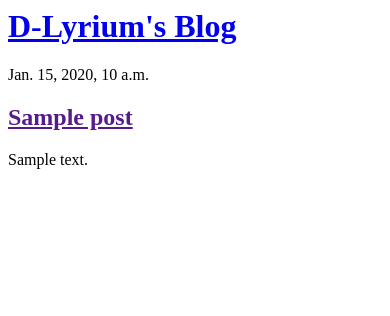
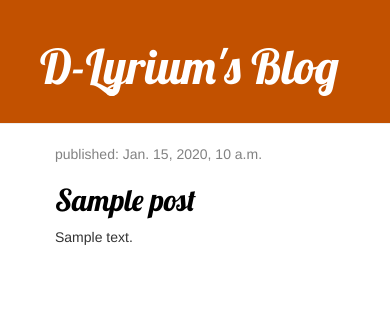
Before and after one commit to dlyrium/my-first-blog, a Django app: page / in a window 390 px wide. Shown: the top 316 px of the page. Run offline with Django 3.2, Linux system fonts and the light colour scheme; tables that the repository leaves empty hold one stand-in row (values such as "Sample post"); some libraries are stand-ins or nearby versions.

Commit message:
Added post_detail

```diff
--- /dev/null
+++ b/blog/static/css/blog.css
@@ -0,0 +1,46 @@
+.page-header {
+    background-color: #C25100;
+    margin-top: 0;
+    padding: 20px 20px 20px 40px;
+}
+
+.page-header h1, .page-header h1 a, .page-header h1 a:visited, .page-header h1 a:active {
+    color: #ffffff;
+    font-size: 36pt;
+    text-decoration: none;
+}
+
+.content {
+    margin-left: 40px;
+}
+
+h1, h2, h3, h4 {
+    font-family: 'Lobster', cursive;
+}
+
+.date {
+    color: #828282;
+}
+
+.save {
+    float: right;
+}
+
+.post-form textarea, .post-form input {
+    width: 100%;
+}
+
+.top-menu, .top-menu:hover, .top-menu:visited {
+    color: #ffffff;
+    float: right;
+    font-size: 26pt;
+    margin-right: 20px;
+}
+
+.post {
+    margin-bottom: 70px;
+}
+
+.post h2 a, .post h2 a:visited {
+    color: #000000;
+}
--- /dev/null
+++ b/blog/templates/blog/base.html
@@ -0,0 +1,28 @@
+{% load static %}
+<html>
+
+<head>
+
+    <title>D-Lyrium's Blog</title>
+    <link rel="stylesheet" href="//maxcdn.bootstrapcdn.com/bootstrap/3.2.0/css/bootstrap.min.css">
+    <link rel="stylesheet" href="//maxcdn.bootstrapcdn.com/bootstrap/3.2.0/css/bootstrap-theme.min.css">
+    <link href="//fonts.googleapis.com/css?family=Lobster&subset=latin,latin-ext" rel="stylesheet" type="text/css">
+    <link rel="stylesheet" href="{% static 'css/blog.css' %}">
+
+</head>
+
+<body>
+    <div class="page-header">
+        <h1><a href="/">D-Lyrium's Blog</a></h1>
+    </div>
+    <div class="content container">
+        <div class="row">
+            <div class="col-md-8">
+                {% block content %}
+                {% endblock %}
+            </div>
+        </div>
+    </div>
+</body>
+
+</html>
--- a/blog/templates/blog/post_list.html
+++ b/blog/templates/blog/post_list.html
@@ -1,23 +1,14 @@
-<html>
+{% extends 'blog/base.html' %}
+{% block content %}
 
-<head>
-    <title>D-Lyrium's Blog</title>
-</head>
+{% for post in posts %}
+<div class="post">
+    <div class="date">
+        <p>published: {{ post.published_date }}</p>
+    </div>
+    <h2><a href="{% url 'post_detail' pk=post.pk %}">{{ post.title }}</a></h2>
+    <p>{{ post.text|linebreaksbr }}</p>
+</div>
+{% endfor %}
 
-<body>
-    <div>
-        <h1><a href="/">D-Lyrium's Blog</a></h1>
-    </div>
-
-    {% for post in posts %}
-    <div>
-
-        <p>{{post.published_date}}</p>
-        <h2><a href="">{{post.title}}</h2></a>
-        <p>{{post.text|linebreaksbr}}</p>
-
-    </div>
-    {% endfor %}
-</body>
-
-</html>
+{% endblock %}
--- a/blog/urls.py
+++ b/blog/urls.py
@@ -3,4 +3,5 @@ from . import views
 
 urlpatterns = [
     path('', views.post_list, name='post_list'),
+    path('post/<int:pk>/', views.post_detail, name='post_detail'),
 ]
--- a/blog/views.py
+++ b/blog/views.py
@@ -1,4 +1,4 @@
-from django.shortcuts import render
+from django.shortcuts import render, get_object_or_404
 from django.utils import timezone
 from .models import Post
 
@@ -7,3 +7,8 @@ def post_list(request):
     posts = Post.objects.filter(
         published_date__lte=timezone.now()).order_by('published_date')
     return render(request, 'blog/post_list.html', {'posts': posts})
+
+
+def post_detail(request, pk):
+    post = get_object_or_404(Post, pk=pk)
+    return render(request, 'blog/post_detail.html', {"post": post})
```
Also changed, not shown: blog/templates/blog/post_detail.html (added, +13 -0 lines).
